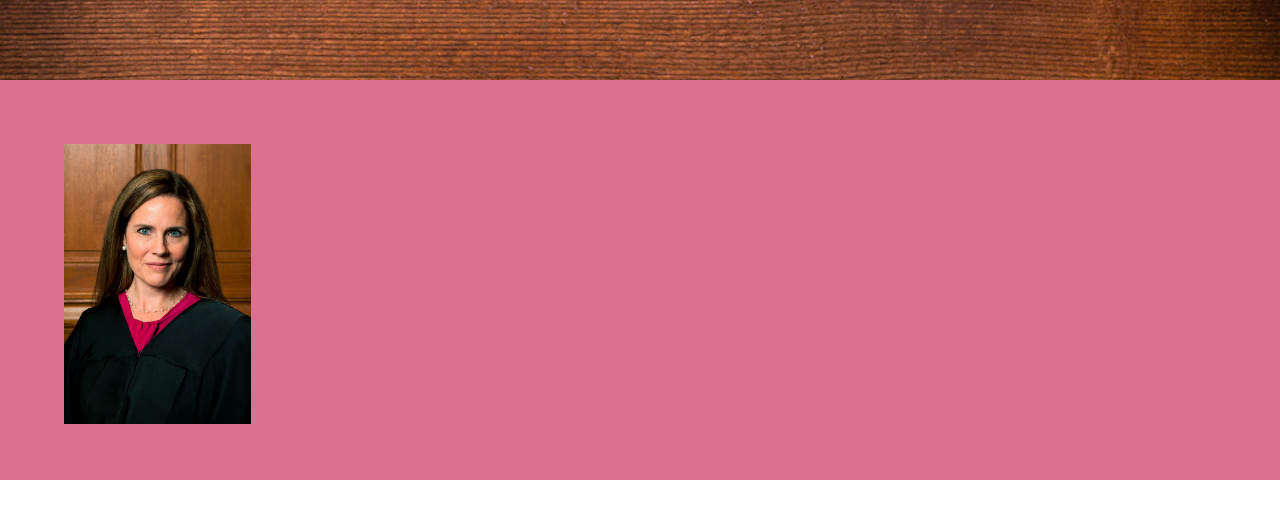
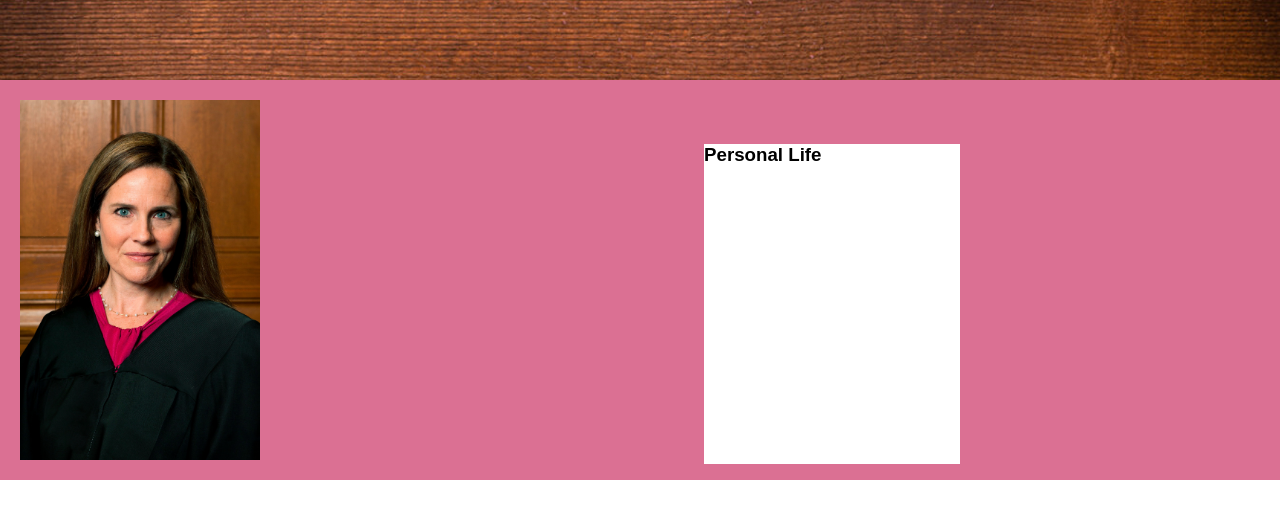
Before and after one commit to bendev2010/justice, a plain HTML site: page index.html in a window 1280 px wide. Shown: the part 40-558 px from the top of the page. Drawn offline with Linux system fonts and the light colour scheme; a web font is replaced by a local one.

Commit message:
changed layout to  'grid'

```diff
--- a/index.html
+++ b/index.html
@@ -17,13 +17,12 @@
         <div class="sec1">
             <img src="img/download.jpeg" alt="Amy Coney Barret">
             <div class="seconechild">
-                <h3></h3>
+                <h3>Personal Life</h3>
+                <br>
                 <p></p>
             </div>
         </div>
         <!--
-    Please have a centered title with a photo to introduce the judge of your choice.
-    The next requirement is to have four sub-sections on each of the following subjects.
     Personal Life - Where they grew up, family life, age, schooling etc.
     Career - Past Occupations, Experience.
     Being Appointed - Who appointed them, Challenges with being appointed.
--- a/style.css
+++ b/style.css
@@ -15,19 +15,24 @@ header {
 }
 
 .sec1 {
+    position: relative;
     width: 100%;
     height: 50vh;
     background-color: palevioletred;
+    display: grid;
+    grid-template-columns: 1fr 1fr;
 }
 
 .sec1 img {
-    height: 35vh;
-    margin: 5vw;
+    height: 45vh;
+    margin: 2.5vh;
     float: left;
 }
 
 .sec1 div {
-    float: right;
-    margin: 5vw;
+    margin: 10%;
     background-color: white;
+    width: 40%;
+    height: 80%;
+    color: black;
 }
```
